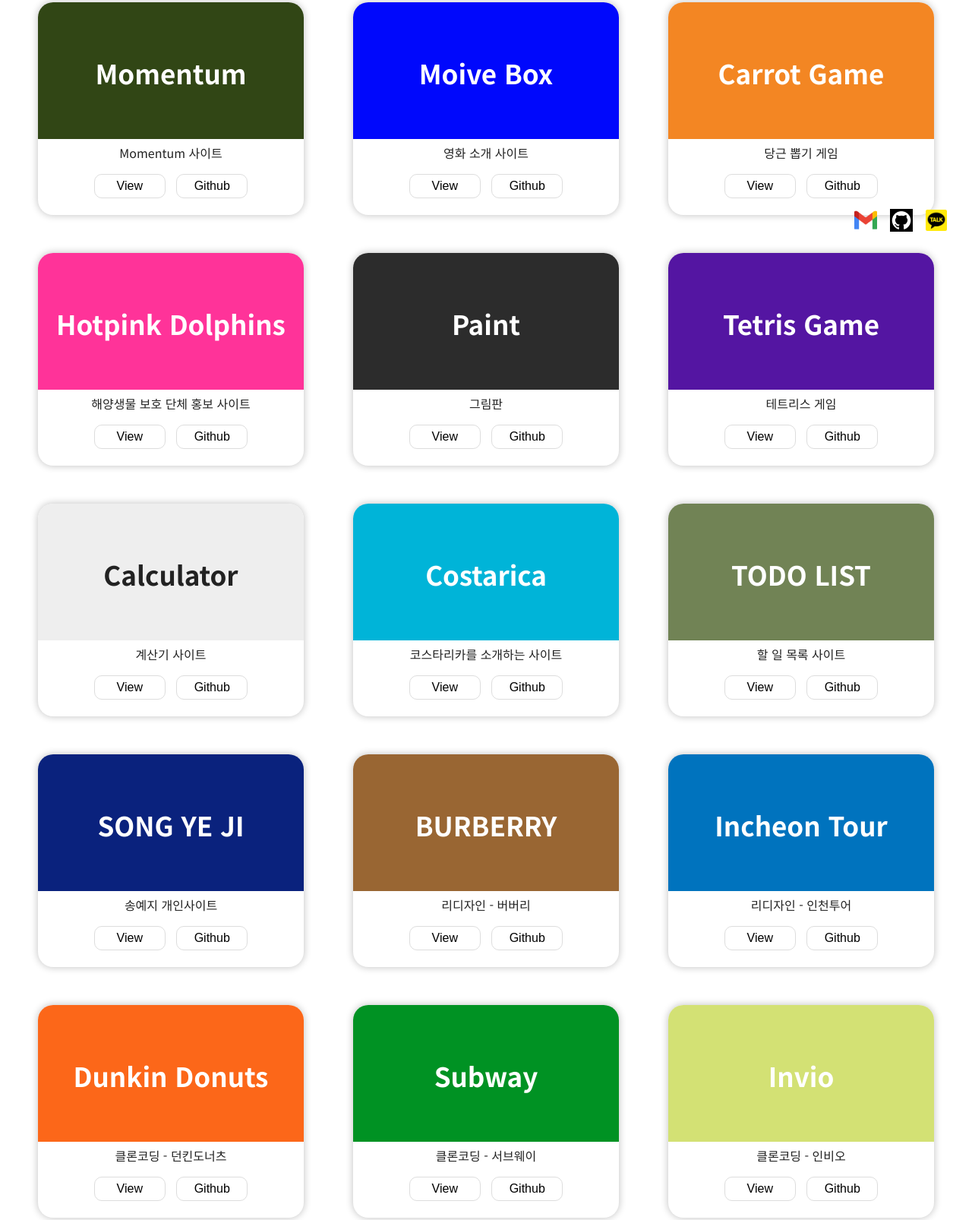
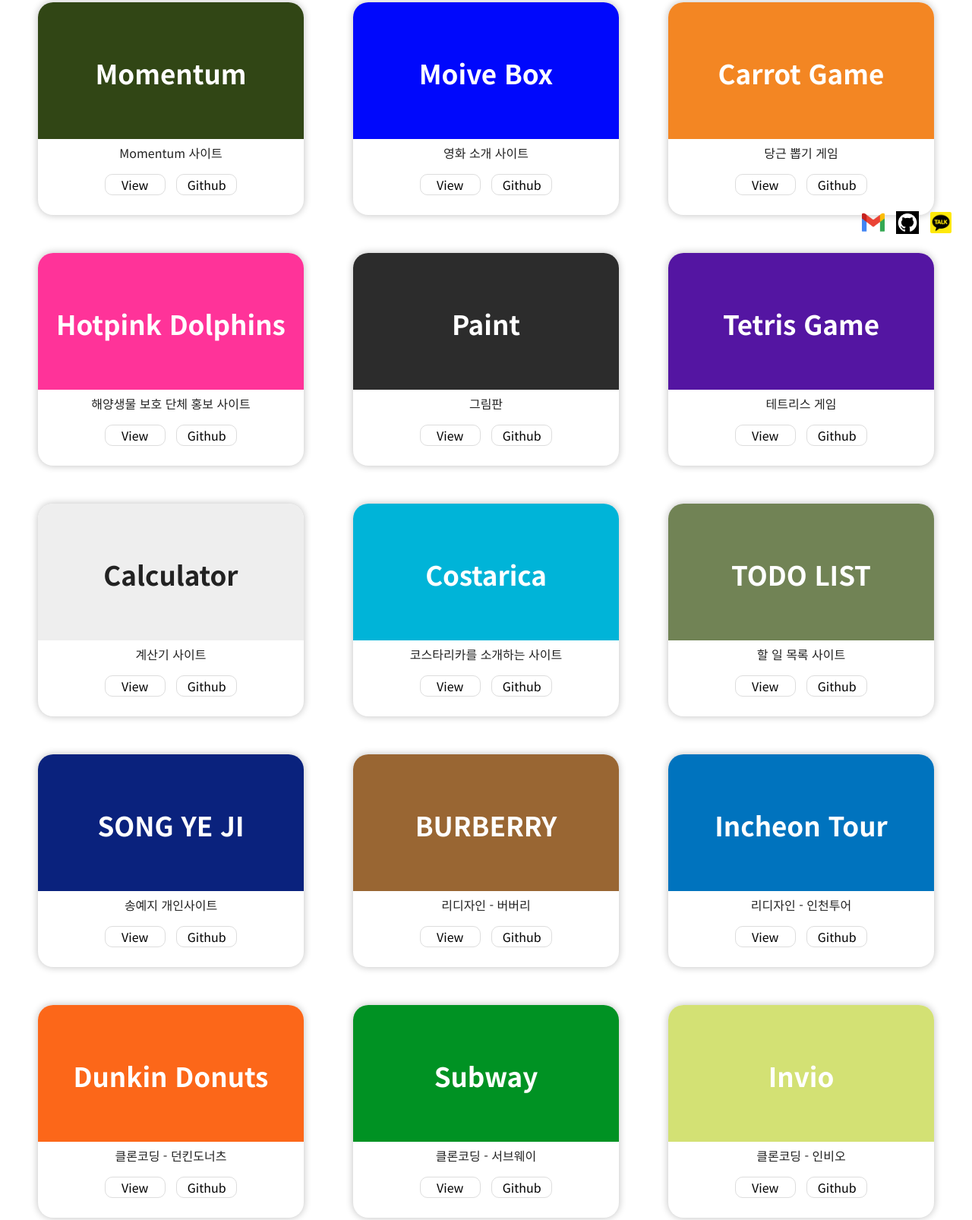
Before and after one commit to foresight128/foresight128, a plain HTML site: page project.html in a window 1280 px wide. Shown: the part 467-2073 px from the top of the page at 76% size. Drawn offline with Linux system fonts and the light colour scheme; a script that the page names is missing.

Commit message:
검사 후 수정
풋터 연도, 검사 후 수정

```diff
--- a/css/common.css
+++ b/css/common.css
@@ -13,7 +13,6 @@ button, input, textarea{
 
 body{
   font-family: 'Noto Sans KR', sans-serif;
-  /* font-size: 16px; */
   color: #222;
 }
 
--- a/css/response.css
+++ b/css/response.css
@@ -26,7 +26,7 @@
     transform: translateX(310px);
   }
 
-  #home .text_box button{
+  #home .text_box a{
     margin-top: 100px;
   }
 }
@@ -44,7 +44,7 @@
     text-align: center;
   }
 
-  #home .text_box button{
+  #home .text_box a{
     display: none;
   }
 
--- a/css/style.css
+++ b/css/style.css
@@ -79,18 +79,14 @@ header #nav .is_on a{
   color: #6096ba;
 }
 
-#home .text_box button{
-  border:none;
-  background-color: #6096ba;
-  border-radius: 25px;
-  margin-top: 200px;
-}
-
-#home .text_box button a{
+#home .text_box a{
   display: inline-block;
   font-size: 20px;
   color: white;
   padding: 10px 50px;
+  margin-top: 200px;
+  background-color: #6096ba;
+  border-radius: 25px;
 }
 
 #profile .introduce_box{
@@ -283,21 +279,18 @@ header #nav .is_on a{
   margin-left: 10px;
 }
 
-.project_cont .project_btn li button{
+.project_cont .project_btn li a{
+  display: inline-block;
+  font-size: 16px;
+  width: 80px;
+  padding: 5px 0;
   background-color: white;
   border: 1px solid #ddd;
   border-radius: 10px;
 }
 
-#project .projectWrap .project_cont .project_btn li:hover button{
+#project .projectWrap .project_cont .project_btn li:hover a{
   background-color: #ddd;
-}
-
-.project_cont .project_btn li button a{
-  display: inline-block;
-  font-size: 16px;
-  width: 80px;
-  padding: 5px 0;
 }
 
 #project .projectWrap .movie_box .project_bg{
@@ -435,25 +428,21 @@ footer div{
   bottom: 3%;
 }
 
-footer div button{
-  background-color: transparent;
-  border: none;
-}
-
-footer div button a{
+footer div a{
   display: inline-block;
   width: 30px;
   height: 30px;
   background:url(../img/email.png) center center no-repeat;
   background-size: 35px;
+  margin-left: 10px;
 }
 
-footer div button:nth-child(2) a{
+footer div a:nth-child(2){
   background:url(../img/github.png) center center no-repeat;
   background-size: 30px;
 }
 
-footer div button:nth-child(3) a{
+footer div a:nth-child(3){
   background:url(../img/kakao.png) center center no-repeat;
   background-size: 28px;
 }
--- /dev/null
+++ b/js/main.js
@@ -0,0 +1,6 @@
+'use strict';
+
+const footer_year = document.querySelector('.year');
+
+const year = new Date().getFullYear();
+footer_year.textContent = year;
--- a/project.html
+++ b/project.html
@@ -50,8 +50,8 @@
             <div class="project_cont">
               <span>Momentum 사이트</span>
               <ul class="project_btn">
-                <li><button type="button"><a href="https://foresight128.github.io/momentum/" target="_blank">View</a></button></li>
-                <li><button type="button"><a href="https://github.com/foresight128/momentum" target="_blank">Github</a></button></li>
+                <li><a href="https://foresight128.github.io/momentum/" target="_blank">View</a></li>
+                <li><a href="https://github.com/foresight128/momentum" target="_blank">Github</a></li>
               </ul>
             </div>
           </li>
@@ -62,8 +62,8 @@
             <div class="project_cont">
               <span>영화 소개 사이트</span>
               <ul class="project_btn">
-                <li><button type="button"><a href="https://foresight128.github.io/movie_app_2021/" target="_blank">View</a></button></li>
-                <li><button type="button"><a href="https://github.com/foresight128/movie_app_2021" target="_blank">Github</a></button></li>
+                <li><a href="https://foresight128.github.io/movie_app_2021/" target="_blank">View</a></li>
+                <li><a href="https://github.com/foresight128/movie_app_2021" target="_blank">Github</a></li>
               </ul>
             </div>
           </li>
@@ -74,8 +74,8 @@
             <div class="project_cont">
               <span>당근 뽑기 게임</span>
               <ul class="project_btn">
-                <li><button type="button"><a href="https://foresight128.github.io/carrot_game/" target="_blank">View</a></button></li>
-                <li><button type="button"><a href="https://github.com/foresight128/carrot_game" target="_blank">Github</a></button></li>
+                <li><a href="https://foresight128.github.io/carrot_game/" target="_blank">View</a></li>
+                <li><a href="https://github.com/foresight128/carrot_game" target="_blank">Github</a></li>
               </ul>
             </div>
           </li>
@@ -86,8 +86,8 @@
             <div class="project_cont">
               <span>해양생물 보호 단체 홍보 사이트</span>
               <ul class="project_btn">
-                <li><button type="button"><a href="https://foresight128.github.io/hotpinkdolphins/" target="_blank">View</a></button></li>
-                <li><button type="button"><a href="https://github.com/foresight128/hotpinkdolphins" target="_blank">Github</a></button></li>
+                <li><a href="https://foresight128.github.io/hotpinkdolphins/" target="_blank">View</a></li>
+                <li><a href="https://github.com/foresight128/hotpinkdolphins" target="_blank">Github</a></li>
               </ul>
             </div>
           </li>
@@ -98,8 +98,8 @@
             <div class="project_cont">
               <span>그림판</span>
               <ul class="project_btn">
-                <li><button type="button"><a href="https://foresight128.github.io/paintjs/" target="_blank">View</a></button></li>
-                <li><button type="button"><a href="https://github.com/foresight128/paintjs" target="_blank">Github</a></button></li>
+                <li><a href="https://foresight128.github.io/paintjs/" target="_blank">View</a></li>
+                <li><a href="https://github.com/foresight128/paintjs" target="_blank">Github</a></li>
               </ul>
             </div>
           </li>
@@ -110,8 +110,8 @@
             <div class="project_cont">
               <span>테트리스 게임</span>
               <ul class="project_btn">
-                <li><button type="button"><a href="https://foresight128.github.io/tetris_game/" target="_blank">View</a></button></li>
-                <li><button type="button"><a href="https://github.com/foresight128/tetris_game" target="_blank">Github</a></button></li>
+                <li><a href="https://foresight128.github.io/tetris_game/" target="_blank">View</a></li>
+                <li><a href="https://github.com/foresight128/tetris_game" target="_blank">Github</a></li>
               </ul>
             </div>
           </li>
@@ -122,8 +122,8 @@
             <div class="project_cont">
               <span>계산기 사이트</span>
               <ul class="project_btn">
-                <li><button type="button"><a href="https://foresight128.github.io/calculator/" target="_blank">View</a></button></li>
-                <li><button type="button"><a href="https://github.com/foresight128/calculator" target="_blank">Github</a></button></li>
+                <li><a href="https://foresight128.github.io/calculator/" target="_blank">View</a></li>
+                <li><a href="https://github.com/foresight128/calculator" target="_blank">Github</a></li>
               </ul>
             </div>
           </li>
@@ -135,8 +135,8 @@
             <div class="project_cont">
               <span>코스타리카를 소개하는 사이트</span>
               <ul class="project_btn">
-                <li><button type="button"><a href="https://foresight128.github.io/costarica/" target="_blank">View</a></button></li>
-                <li><button type="button"><a href="https://github.com/foresight128/costarica" target="_blank">Github</a></button></li>
+                <li><a href="https://foresight128.github.io/costarica/" target="_blank">View</a></li>
+                <li><a href="https://github.com/foresight128/costarica" target="_blank">Github</a></li>
               </ul>
             </div>
           </li>
@@ -147,8 +147,8 @@
             <div class="project_cont">
               <span>할 일 목록 사이트</span>
               <ul class="project_btn">
-                <li><button type="button"><a href="https://foresight128.github.io/todo/" target="_blank">View</a></button></li>
-                <li><button type="button"><a href="https://github.com/foresight128/todo" target="_blank">Github</a></button></li>
+                <li><a href="https://foresight128.github.io/todo/" target="_blank">View</a></li>
+                <li><a href="https://github.com/foresight128/todo" target="_blank">Github</a></li>
               </ul>
             </div>
           </li>
@@ -159,8 +159,8 @@
             <div class="project_cont">
               <span>송예지 개인사이트</span>
               <ul class="project_btn">
-                <li><button type="button"><a href="https://foresight128.github.io/songyeji/" target="_blank">View</a></button></li>
-                <li><button type="button"><a href="https://github.com/foresight128/songyeji" target="_blank">Github</a></button></li>
+                <li><a href="https://foresight128.github.io/songyeji/" target="_blank">View</a></li>
+                <li><a href="https://github.com/foresight128/songyeji" target="_blank">Github</a></li>
               </ul>
             </div>
           </li>
@@ -172,8 +172,8 @@
             <div class="project_cont">
               <span>리디자인 - 버버리</span>
               <ul class="project_btn">
-                <li><button type="button"><a href="https://foresight128.github.io/burberry/" target="_blank">View</a></button></li>
-                <li><button type="button"><a href="https://github.com/foresight128/burberry" target="_blank">Github</a></button></li>
+                <li><a href="https://foresight128.github.io/burberry/" target="_blank">View</a></li>
+                <li><a href="https://github.com/foresight128/burberry" target="_blank">Github</a></li>
               </ul>
             </div>
           </li>
@@ -184,8 +184,8 @@
             <div class="project_cont">
               <span>리디자인 - 인천투어</span>
               <ul class="project_btn">
-                <li><button type="button"><a href="https://foresight128.github.io/incheontour/" target="_blank">View</a></button></li>
-                <li><button type="button"><a href="https://github.com/foresight128/incheontour" target="_blank">Github</a></button></li>
+                <li><a href="https://foresight128.github.io/incheontour/" target="_blank">View</a></li>
+                <li><a href="https://github.com/foresight128/incheontour" target="_blank">Github</a></li>
               </ul>
             </div>
           </li>
@@ -196,8 +196,8 @@
             <div class="project_cont">
               <span>클론코딩 - 던킨도너츠</span>
               <ul class="project_btn">
-                <li><button type="button"><a href="https://foresight128.github.io/clone_dunkin/" target="_blank">View</a></button></li>
-                <li><button type="button"><a href="https://github.com/foresight128/clone_dunkin" target="_blank">Github</a></button></li>
+                <li><a href="https://foresight128.github.io/clone_dunkin/" target="_blank">View</a></li>
+                <li><a href="https://github.com/foresight128/clone_dunkin" target="_blank">Github</a></li>
               </ul>
             </div>
           </li>
@@ -208,8 +208,8 @@
             <div class="project_cont">
               <span>클론코딩 - 서브웨이</span>
               <ul class="project_btn">
-                <li><button type="button"><a href="https://foresight128.github.io/clone_subway/" target="_blank">View</a></button></li>
-                <li><button type="button"><a href="https://github.com/foresight128/clone_subway" target="_blank">Github</a></button></li>
+                <li><a href="https://foresight128.github.io/clone_subway/" target="_blank">View</a></li>
+                <li><a href="https://github.com/foresight128/clone_subway" target="_blank">Github</a></li>
               </ul>
             </div>
           </li>
@@ -220,8 +220,8 @@
             <div class="project_cont">
               <span>클론코딩 - 인비오</span>
               <ul class="project_btn">
-                <li><button type="button"><a href="https://foresight128.github.io/clone_invio/" target="_blank">View</a></button></li>
-                <li><button type="button"><a href="https://github.com/foresight128/clone_invio" target="_blank">Github</a></button></li>
+                <li><a href="https://foresight128.github.io/clone_invio/" target="_blank">View</a></li>
+                <li><a href="https://github.com/foresight128/clone_invio" target="_blank">Github</a></li>
               </ul>
             </div>
           </li>
@@ -232,8 +232,8 @@
             <div class="project_cont">
               <span>클론코딩 - 우리은행</span>
               <ul class="project_btn">
-                <li><button type="button"><a href="https://foresight128.github.io/clone_wooribank/" target="_blank">View</a></button></li>
-                <li><button type="button"><a href="https://github.com/foresight128/clone_wooribank" target="_blank">Github</a></button></li>
+                <li><a href="https://foresight128.github.io/clone_wooribank/" target="_blank">View</a></li>
+                <li><a href="https://github.com/foresight128/clone_wooribank" target="_blank">Github</a></li>
               </ul>
             </div>
           </li>
@@ -243,11 +243,11 @@
   </div>
 
   <footer>
-    <p class="center">&copy; <span class="year">2021</span> 송예지 all rights reserved</p>
+    <p class="center">&copy; <span class="year"></span> 송예지 all rights reserved</p>
     <div>
-      <button type="button" title="메일 보내기"><a href="mailto:foresight128@gmail.com" target="_blank"></a></button>
-      <button type="button" title="깃허브 보러가기"><a href="https://github.com/foresight128" target="_blank"></a></button>
-      <button type="button" title="카카오톡 보내기"><a href="https://open.kakao.com/o/sQM5fTEd" target="_blank"></a></button>
+      <a href="mailto:foresight128@gmail.com" target="_blank" title="메일 보내기"></a>
+      <a href="https://github.com/foresight128" target="_blank" title="깃허브 보러가기"></a>
+      <a href="https://open.kakao.com/o/sQM5fTEd" target="_blank" title="카카오톡 보내기"></a>
     </div>
   </footer>
 </body>
```
Also changed, not shown: contact.html (+6 -6 lines), index.html (+6 -6 lines), profile.html (+4 -4 lines).
